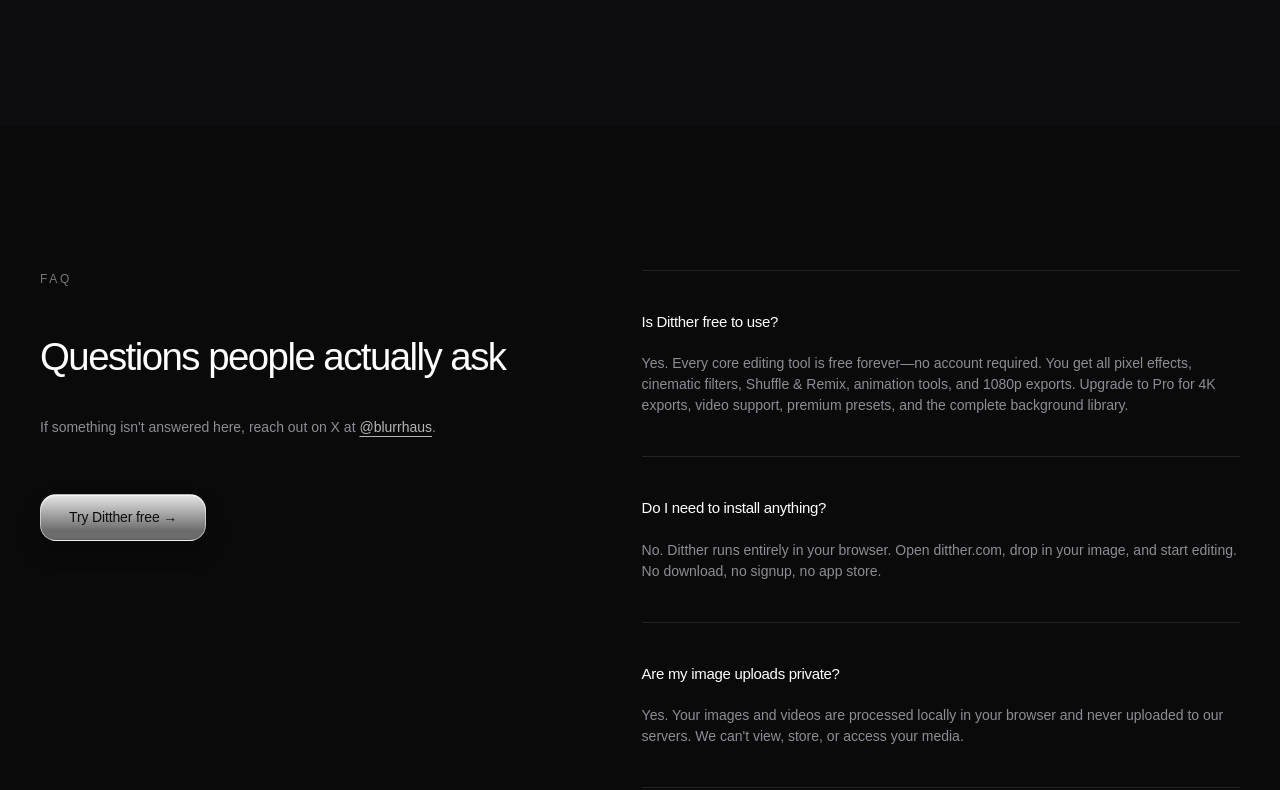
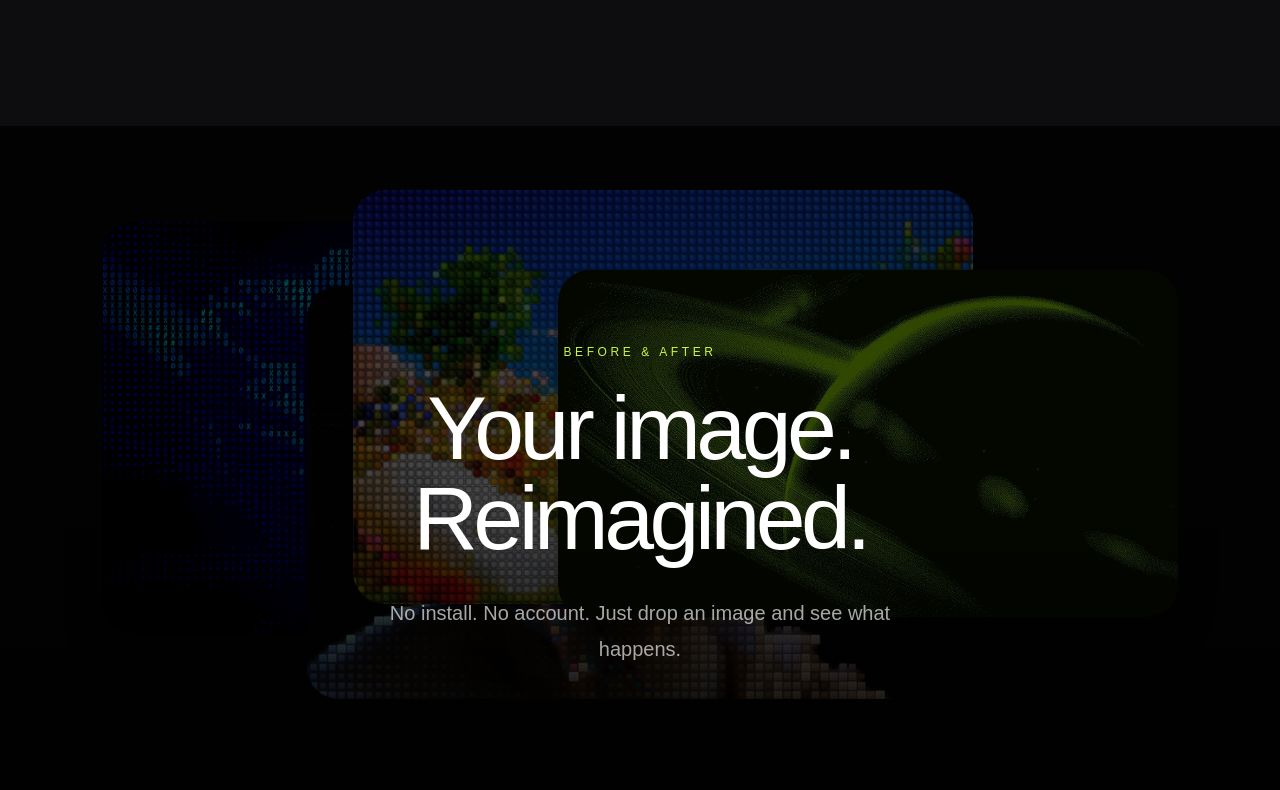
Before and after one commit to amthucdanang2015-pixel/ditther, a Next.js app: page / in a window 1280 px wide. Shown: the part 5230-6020 px from the top of the page. Built offline with nearby package versions, Linux system fonts and the light colour scheme.

Commit message:
Add files via upload

```diff
--- a/app/globals.css
+++ b/app/globals.css
@@ -5,6 +5,15 @@
   --foreground: #171717;
   --thickglass-from: rgba(255, 255, 255, 0.9);
   --thickglass-to: rgba(255, 255, 255, 0.4);
+  --glass-from: rgba(255, 255, 255, 0.115);
+  --glass-to: rgba(255, 255, 255, 0.03);
+  --font-geist-sans: "Geist Sans", system-ui, sans-serif;
+  --font-geist-mono: "Geist Mono", ui-monospace, monospace, monospace;
+  --text2: #8d8d95;
+  --shadow-inset-top: rgba(255, 255, 255, 0.2);
+  --border2: rgba(255, 255, 255, 0.174);
+  --thickglass-from: rgba(255, 255, 255, 0.9);
+  --thickglass-to: rgba(195, 195, 195, 0.7);
 }
 
 @theme inline {
--- a/app/page.tsx
+++ b/app/page.tsx
@@ -5,6 +5,7 @@
 import Pricing from "@/components/Pricing";
 import Guides from "@/components/Guides";
 import FAQ from "@/components/FAQ";
+import Footer from "@/components/Footer2";
 
 export default function Home() {
   return (
@@ -14,10 +15,9 @@
       <Effect />
       <HIW />
       <Pricing />
+      <Guides />
       <FAQ />
-      <Guides />
-      <main className="pt-24">
-      </main>
+      <Footer />
     </div>
   );
 }
```
